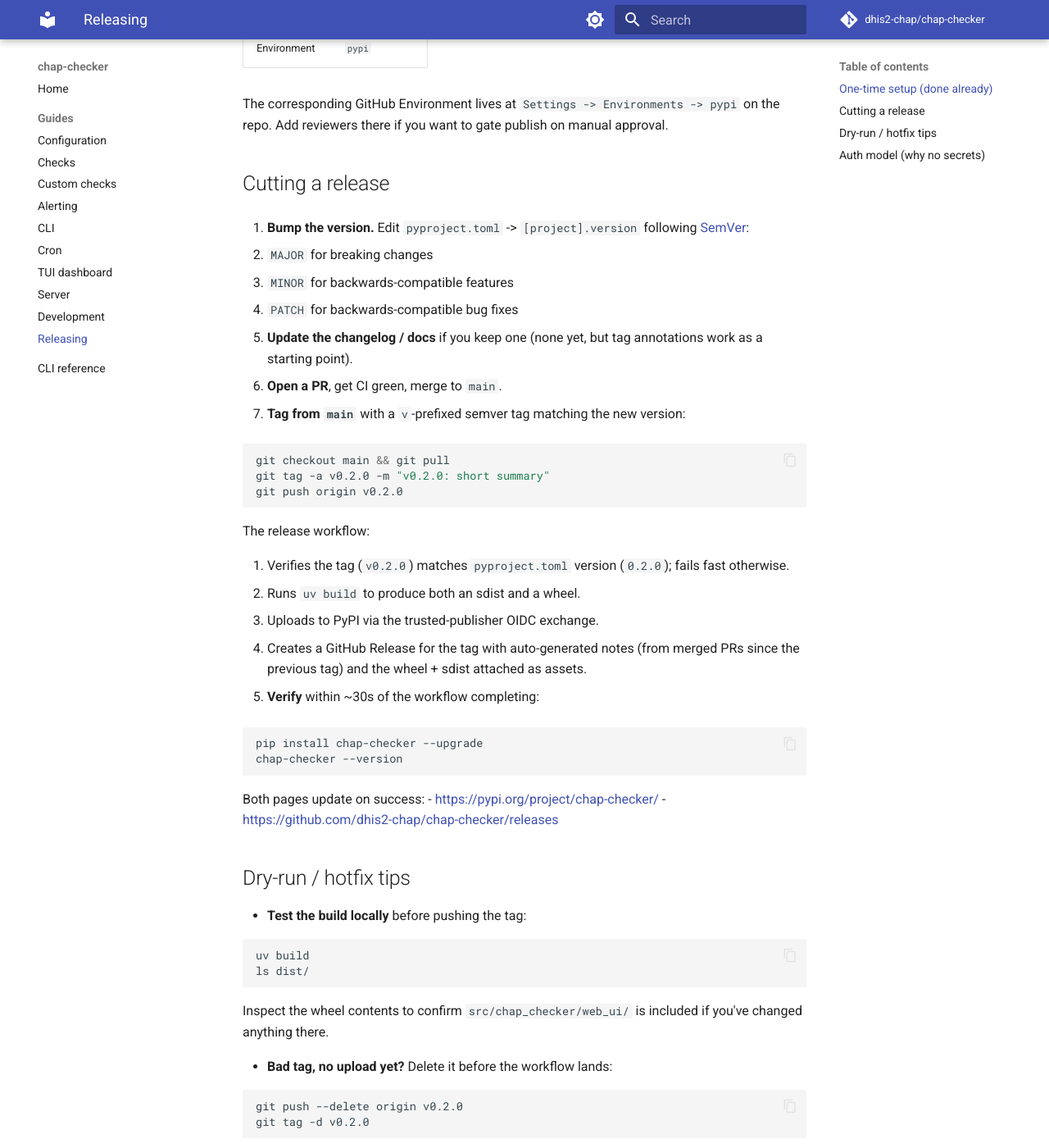
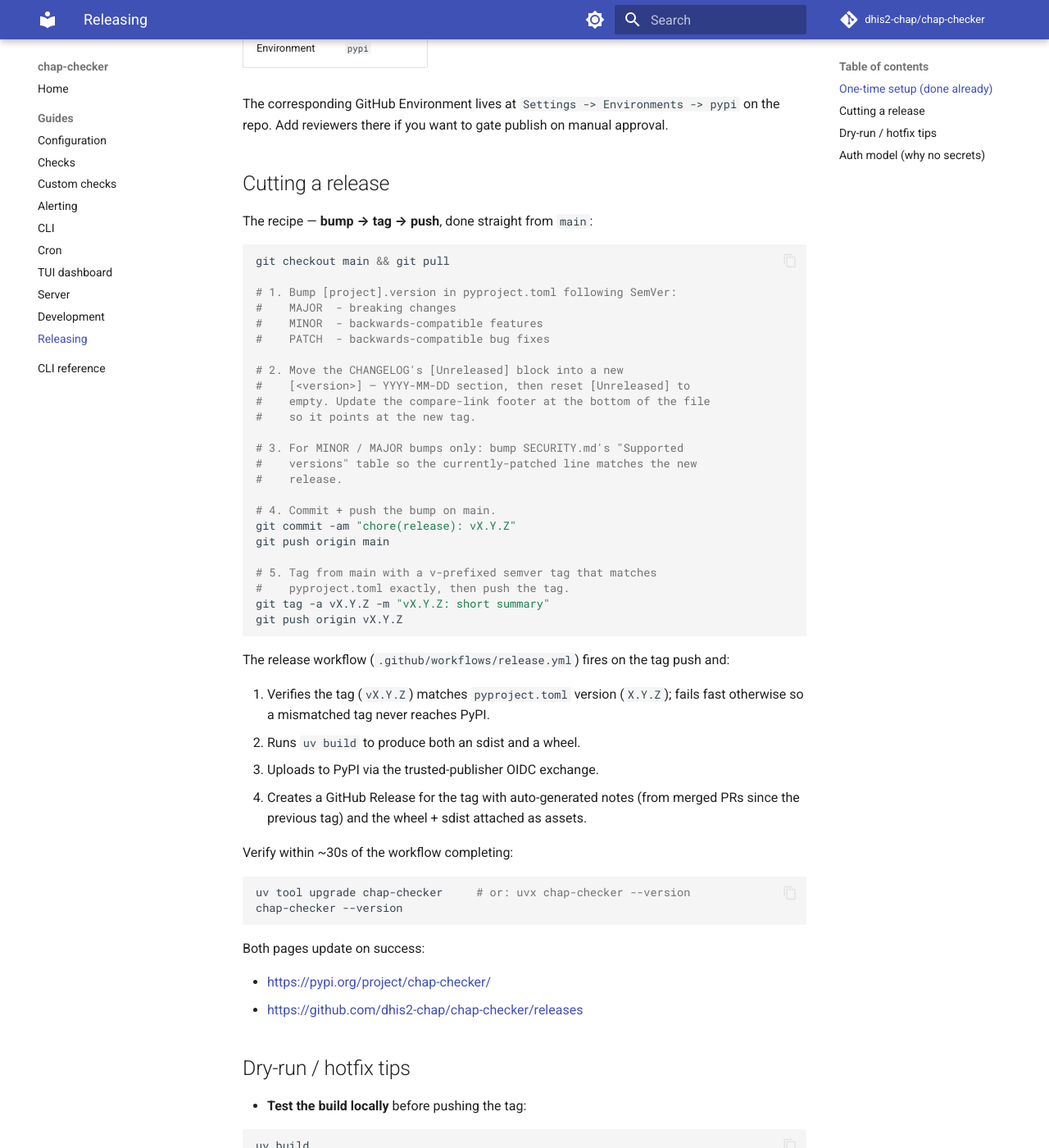
Before and after one commit to dhis2-chap/chap-checker, an MkDocs documentation site: the page built from docs/guides/releasing.md, in a window 1280 px wide and 1400 px high, scrolled down 580 px. Shown: the whole window at 82% size. Built offline with MkDocs 1.6.1 and Material for MkDocs 9.7.7, drawn with Linux system fonts in a browser that asks for light colours; comment, search, counter and statistics services are not loaded.

Commit message:
docs(releasing,development): align with current project state
releasing.md predated both the CHANGELOG and the uv-only project rule
(CLAUDE.md #4); it told operators to "Update the changelog / docs if you
keep one (none yet, but tag annotations work as a starting point)" and to
verify with `pip install chap-checker --upgrade`. Both are wrong now.

The cutting-a-release section is rewritten as a single bump-tag-push
recipe matching the operator playbook in CLAUDE.md rule 7:
- Move CHANGELOG's [Unreleased] block into a dated [X.Y.Z] section +
  update the compare-link footer (step 2)
- Bump SECURITY.md's "Supported versions" table on minor/major (step 3)
- Verify with `uv tool upgrade chap-checker` instead of pip (post-tag)

development.md's repo-layout block had three drift issues:
- cli.py comment listed `web` as a subcommand (renamed to `serve` in
  0.4)
- alerts/ subtree showed only base.py + slack.py despite webhook.py
  being a 200+ line module documented elsewhere in the alerts guide
- web_ui/ subtree wasn't shown at all even though it ships in the
  wheel and a custom-check author needs to know it exists when they
  touch the browser dashboard

Also surfaces state_store.alert_state_lock now that it's a documented
public API (covered by the alerts guide's new Concurrency lock section)
and the __init__.py registration-on-import gotcha for alerts/ and
checks/ (load-bearing, easy to miss when adding a new alerter / check).

README.md: tiny consistency tweak — the "Built-in checks" link label is
retitled to "Checks" to match the renamed mkdocs nav entry from #60.

````diff
--- a/docs/guides/releasing.md
+++ b/docs/guides/releasing.md
@@ -26,47 +26,58 @@
 
 ## Cutting a release
 
-1. **Bump the version.** Edit `pyproject.toml` -> `[project].version`
-   following [SemVer](https://semver.org/):
+The recipe — **bump → tag → push**, done straight from `main`:
 
-   - `MAJOR` for breaking changes
-   - `MINOR` for backwards-compatible features
-   - `PATCH` for backwards-compatible bug fixes
+```bash
+git checkout main && git pull
 
-2. **Update the changelog / docs** if you keep one (none yet, but
-   tag annotations work as a starting point).
+# 1. Bump [project].version in pyproject.toml following SemVer:
+#    MAJOR  - breaking changes
+#    MINOR  - backwards-compatible features
+#    PATCH  - backwards-compatible bug fixes
 
-3. **Open a PR**, get CI green, merge to `main`.
+# 2. Move the CHANGELOG's [Unreleased] block into a new
+#    [<version>] — YYYY-MM-DD section, then reset [Unreleased] to
+#    empty. Update the compare-link footer at the bottom of the file
+#    so it points at the new tag.
 
-4. **Tag from `main`** with a `v`-prefixed semver tag matching the
-   new version:
+# 3. For MINOR / MAJOR bumps only: bump SECURITY.md's "Supported
+#    versions" table so the currently-patched line matches the new
+#    release.
 
-   ```bash
-   git checkout main && git pull
-   git tag -a v0.2.0 -m "v0.2.0: short summary"
-   git push origin v0.2.0
-   ```
+# 4. Commit + push the bump on main.
+git commit -am "chore(release): vX.Y.Z"
+git push origin main
 
-   The release workflow:
+# 5. Tag from main with a v-prefixed semver tag that matches
+#    pyproject.toml exactly, then push the tag.
+git tag -a vX.Y.Z -m "vX.Y.Z: short summary"
+git push origin vX.Y.Z
+```
 
-   1. Verifies the tag (`v0.2.0`) matches `pyproject.toml` version
-      (`0.2.0`); fails fast otherwise.
-   2. Runs `uv build` to produce both an sdist and a wheel.
-   3. Uploads to PyPI via the trusted-publisher OIDC exchange.
-   4. Creates a GitHub Release for the tag with auto-generated
-      notes (from merged PRs since the previous tag) and the wheel +
-      sdist attached as assets.
+The release workflow (`.github/workflows/release.yml`) fires on the
+tag push and:
 
-5. **Verify** within ~30s of the workflow completing:
+1. Verifies the tag (`vX.Y.Z`) matches `pyproject.toml` version
+   (`X.Y.Z`); fails fast otherwise so a mismatched tag never reaches
+   PyPI.
+2. Runs `uv build` to produce both an sdist and a wheel.
+3. Uploads to PyPI via the trusted-publisher OIDC exchange.
+4. Creates a GitHub Release for the tag with auto-generated notes
+   (from merged PRs since the previous tag) and the wheel + sdist
+   attached as assets.
 
-   ```bash
-   pip install chap-checker --upgrade
-   chap-checker --version
-   ```
+Verify within ~30s of the workflow completing:
 
-   Both pages update on success:
-   - https://pypi.org/project/chap-checker/
-   - https://github.com/dhis2-chap/chap-checker/releases
+```bash
+uv tool upgrade chap-checker     # or: uvx chap-checker --version
+chap-checker --version
+```
+
+Both pages update on success:
+
+- <https://pypi.org/project/chap-checker/>
+- <https://github.com/dhis2-chap/chap-checker/releases>
 
 ## Dry-run / hotfix tips
 
````
Also changed, not shown: CHANGELOG.md (+3 -0 lines), README.md (+1 -1 lines), docs/guides/development.md (+26 -12 lines).
